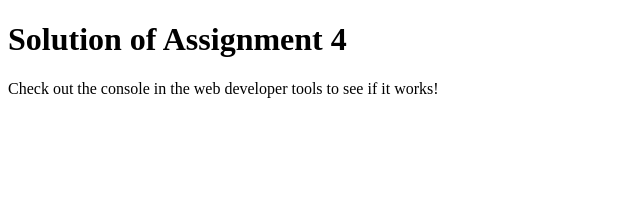
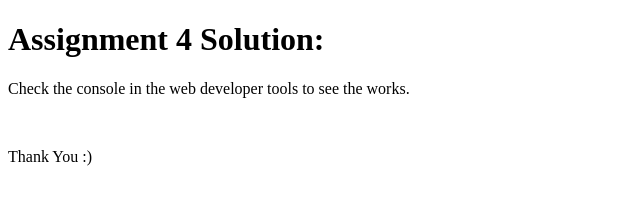
Before and after one commit to ArkadeepGR/mod4_solution, a plain HTML site: page index.html in a window 1280 px wide. Shown: the whole page, without its empty margins (0-640 px from the left). Drawn offline with Linux system fonts and the light colour scheme.

Commit message:
Update index.html

```diff
--- a/index.html
+++ b/index.html
@@ -10,8 +10,10 @@
 </head>
 
 <body>
-    <h1>Solution of Assignment 4</h1>
-    <p>Check out the console in the web developer tools to see if it works!</p>
+    <h1>Assignment 4 Solution:</h1>
+    <p>Check the console in the web developer tools to see the works.</p>
+    <br>
+    <p>Thank You :)</p>
 </body>
 
 </html>
```
